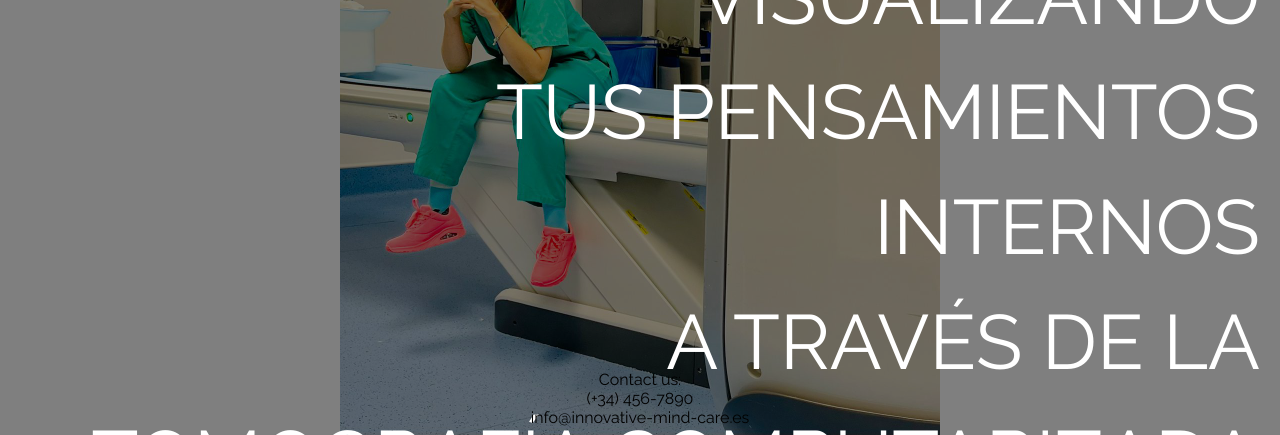
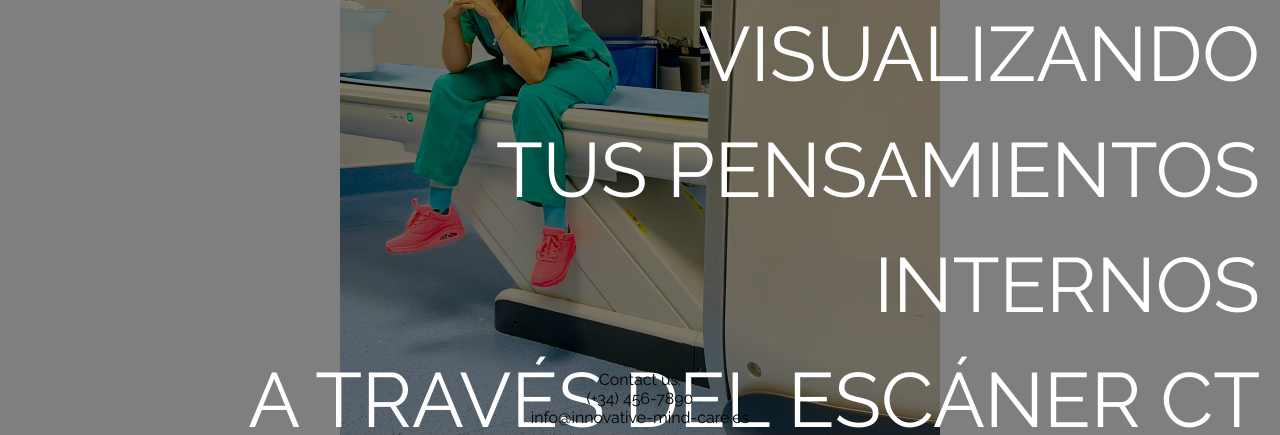
Before and after one commit to tuomasva/remaigine-mental-health, a plain HTML site: page index.html in a window 1280 px wide. Shown: the part 365-800 px from the top of the page. Drawn offline with Linux system fonts and the light colour scheme.

Commit message:
Update index.html

```diff
--- a/index.html
+++ b/index.html
@@ -65,7 +65,7 @@
         Visualizando<br>
         Tus Pensamientos<br>
         Internos<br>
-        A través de la<br> tomografía computarizada
+        A través del escáner CT
     </div>
 </div>
 <footer style="position: absolute; bottom: 1vh; text-align: center; width: 100%">
```
